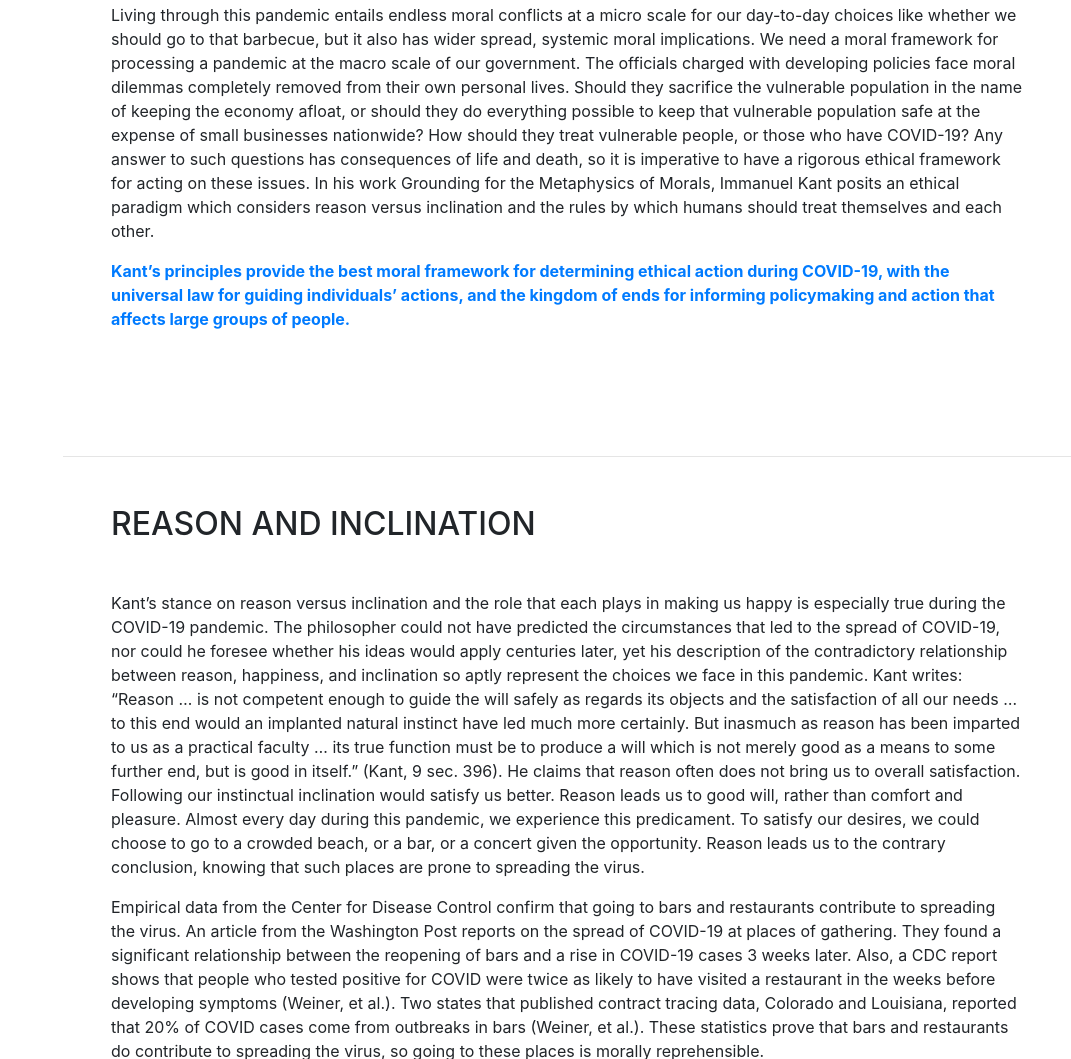
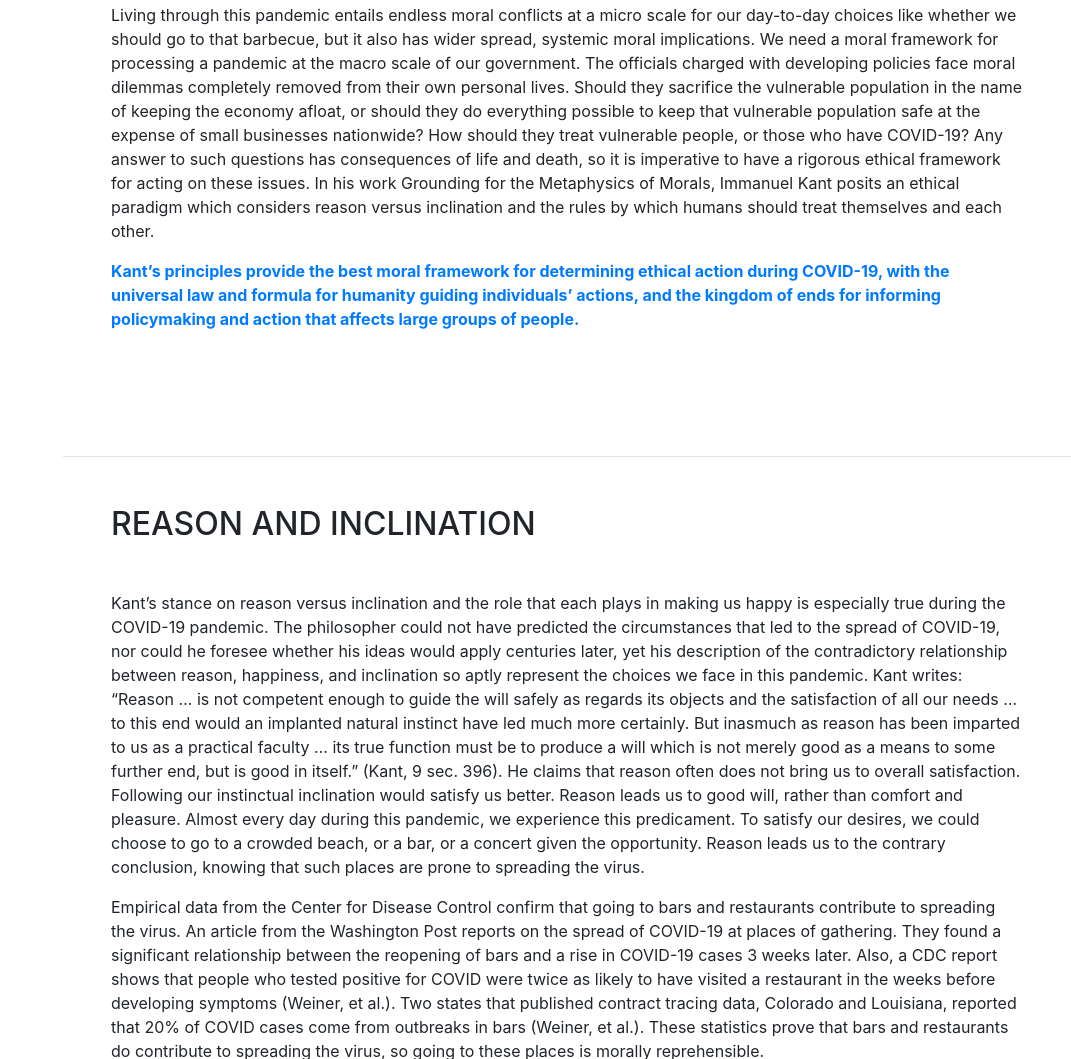
Before and after one commit to TateEwing/Tate_PL211_final, a website with bundled scripts: page index.html in a window 1280 px wide. Shown: the part 1145-2204 px from the top of the page, without its empty margins (209-1280 px from the left). Built offline with nearby package versions, Linux system fonts and the light colour scheme; a web font is replaced by a local one.

Commit message:
update thesis

```diff
--- a/index.html
+++ b/index.html
@@ -88,7 +88,7 @@
                 <p>Since March of 2020, the entire world has dealt with the everyday moral dilemmas of living during a global pandemic. A pandemic of this scale is completely unprecedented for the current generation, so it has not always been entirely clear what the morally responsible choice is in each situation. When social events or travel are in question, the morally responsible choice tends to be not participating. Choosing not to go to a neighborhood barbecue or cancelling a trip I have spent time and money preparing for and weeks looking forward to deeply contradicts my inclination, yet it is the right thing to do. Because we are so emotionally tied to the things that COVID-19 prevents us from doing, it is incredibly difficult to consider these decisions objectively. </p>
                 <p>Living through this pandemic entails endless moral conflicts at a micro scale for our day-to-day choices like whether we should go to that barbecue, but it also has wider spread, systemic moral implications. We need a moral framework for processing a pandemic at the macro scale of our government. The officials charged with developing policies face moral dilemmas completely removed from their own personal lives. Should they sacrifice the vulnerable population in the name of keeping the economy afloat, or should they do everything possible to keep that vulnerable population safe at the expense of small businesses nationwide? How should they treat vulnerable people, or those who have COVID-19? Any answer to such questions has consequences of life and death, so it is imperative to have a rigorous ethical framework for acting on these issues. In his work Grounding for the Metaphysics of Morals, Immanuel Kant posits an ethical paradigm which considers reason versus inclination and the rules by which humans should treat themselves and each other.</p>
               </div>
-              <div style="font-weight: bold;" class="text-primary">Kant’s principles provide the best moral framework for determining ethical action during COVID-19, with the universal law for guiding individuals’ actions, and the kingdom of ends for informing policymaking and action that affects large groups of people.</div>
+              <div style="font-weight: bold;" class="text-primary">Kant’s principles provide the best moral framework for determining ethical action during COVID-19, with the universal law and formula for humanity guiding individuals’ actions, and the kingdom of ends for informing policymaking and action that affects large groups of people.</div>
             </div>
           </div>
 
```
